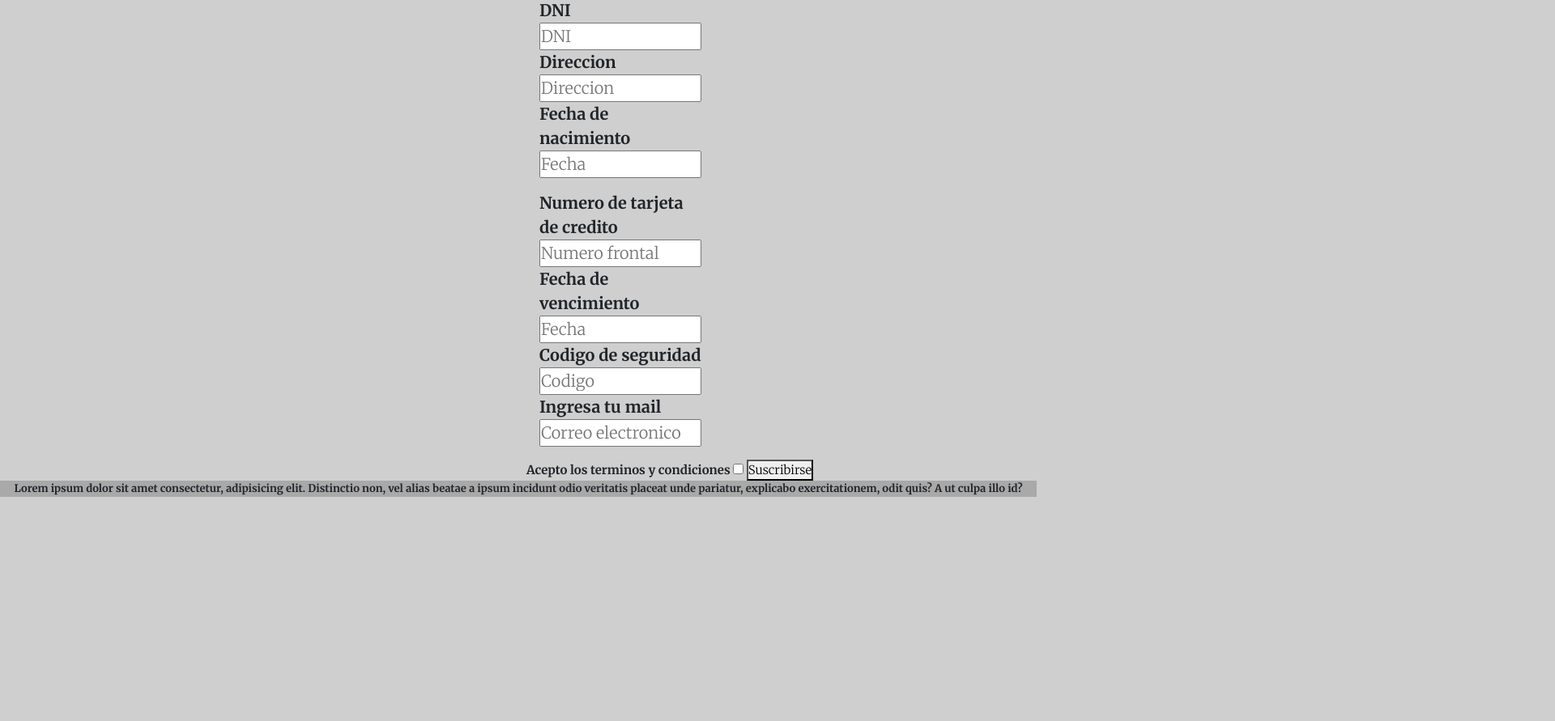
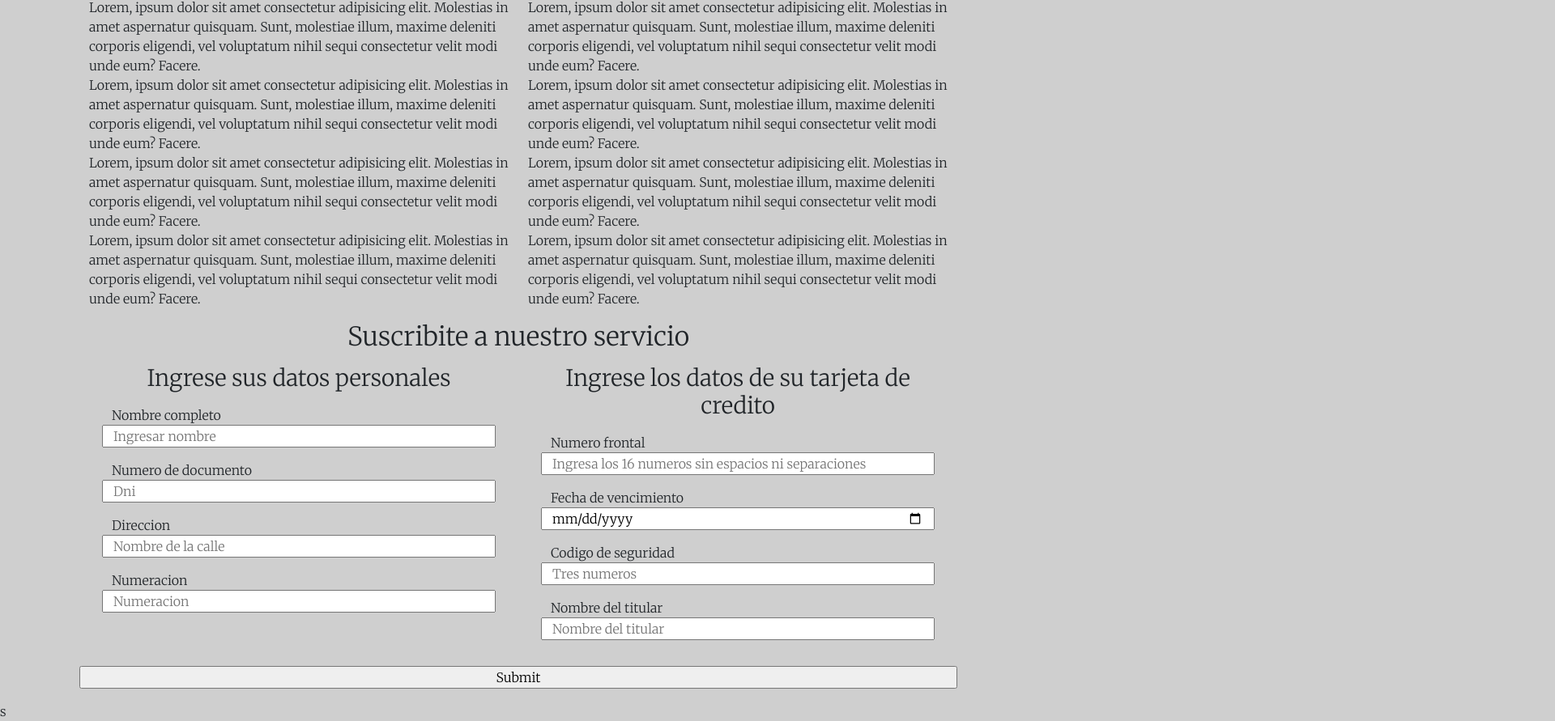
Before and after one commit to JuanPuente997/Todo-urgencias, a plain HTML site: page pages/suscribite.html in a window 1280 px wide. Shown: the part 358-1249 px from the top of the page at 81% size, 1920 px wide, since content can reach past the window. Before the commit the page ends 972 px from the top, so only its background shows below. Drawn offline with nearby package versions, Linux system fonts and the light colour scheme; some icons are missing.

Commit message:
agregando la edicion con bootstrap a la pagina de suscripcion

```diff
--- a/pages/suscribite.html
+++ b/pages/suscribite.html
@@ -31,47 +31,124 @@
             </ul>
         </nav>
     </header>
-  <main>
-        <h2 class="subtitulosuscribite">Suscribite al servicio</h2>
-    <div class="compodesuscripcion1">
-        <label for="nombre completo"> <strong> Nombre completo</strong></label>
-        <input type="text" id="nombre completo" placeholder="Nombre completo">
-        <label for="dni"><strong>DNI</strong></label>
-        <input type="number" id="dni" placeholder="DNI">
-        <label for="direccion"><strong>Direccion</strong> </label>
-        <input type="text" id="direccion" placeholder="Direccion">
-        <label for="fecha de nacimiento"><strong>Fecha de nacimiento</strong> </label>
-        <input type="number" id="fecha de necimiento" placeholder="Fecha">
-    </div>
-    <div class="campodesuscripcion2">
-        <label for="numero de tarjeta"><strong>Numero de tarjeta de credito</strong></label>
-        <input type="number" id="numero de tarjeta" placeholder="Numero frontal">
-        <label for="fecha de nacimiento"><strong>Fecha de vencimiento</strong></label>
-        <input type="number" id="feche de vencimiento" placeholder="Fecha">
-        <label for="codigo de seguridad"><strong>Codigo de seguridad</strong></label>
-        <input type="password" id="codigo de seguridad" placeholder="Codigo">
-        <label for="mail"> <strong> Ingresa tu mail</strong></label>
-        <input type="email" id="mail" placeholder="Correo electronico">
-    </div>
-    <article class="checkboxcondiciones">
-        <label for="terminos y condiciones"> <strong> Acepto los terminos y condiciones</strong></label>
-        <input type="checkbox" id="terminos y condiciones">
-        <button class="buttonsuscribite">Suscribirse</button>
-    </article>
+    <main>
+        <div class="container">
+            <div class="row">
+                <div class="col-12 col-md-12">
+                    <h1 class="beneficiossuscribite">Nuestros beneficios</h1>
+                </div>
+                <div class="col-12 col-md-6">
+                    <h3 class="subtitulosbeneficios">Descuentos del mes corriente</h3>
+                    <p class="parrafossuscribite">Lorem, ipsum dolor sit amet consectetur adipisicing elit.
+                        Molestias in amet aspernatur quisquam. Sunt, molestiae illum,
+                        maxime deleniti corporis eligendi, vel voluptatum nihil sequi
+                        consectetur velit modi unde eum? Facere.
+                    </p>
+                    <p class="parrafossuscribite">Lorem, ipsum dolor sit amet consectetur adipisicing elit.
+                        Molestias in amet aspernatur quisquam. Sunt, molestiae illum,
+                        maxime deleniti corporis eligendi, vel voluptatum nihil sequi
+                        consectetur velit modi unde eum? Facere.
+                   </p>
+                   <p class="parrafossuscribite">Lorem, ipsum dolor sit amet consectetur adipisicing elit.
+                        Molestias in amet aspernatur quisquam. Sunt, molestiae illum,
+                        maxime deleniti corporis eligendi, vel voluptatum nihil sequi
+                        consectetur velit modi unde eum? Facere.
+                    </p>
+                    <p class="parrafossuscribite">Lorem, ipsum dolor sit amet consectetur adipisicing elit.
+                        Molestias in amet aspernatur quisquam. Sunt, molestiae illum,
+                         maxime deleniti corporis eligendi, vel voluptatum nihil sequi
+                        consectetur velit modi unde eum? Facere.
+                    </p>
+
+                </div>
+                <div class="col-12 col-md-6">
+                    <h3 class="subtitulosbeneficios">Paquete full urgencias</h3>
+                    <p class="parrafossuscribite">Lorem, ipsum dolor sit amet consectetur adipisicing elit.
+                        Molestias in amet aspernatur quisquam. Sunt, molestiae illum,
+                        maxime deleniti corporis eligendi, vel voluptatum nihil sequi
+                        consectetur velit modi unde eum? Facere.
+                    </p>
+                    <p class="parrafossuscribite">Lorem, ipsum dolor sit amet consectetur adipisicing elit.
+                        Molestias in amet aspernatur quisquam. Sunt, molestiae illum,
+                        maxime deleniti corporis eligendi, vel voluptatum nihil sequi
+                        consectetur velit modi unde eum? Facere.
+                   </p>
+                   <p class="parrafossuscribite">Lorem, ipsum dolor sit amet consectetur adipisicing elit.
+                        Molestias in amet aspernatur quisquam. Sunt, molestiae illum,
+                        maxime deleniti corporis eligendi, vel voluptatum nihil sequi
+                        consectetur velit modi unde eum? Facere.
+                    </p>
+                    <p class="parrafossuscribite">Lorem, ipsum dolor sit amet consectetur adipisicing elit.
+                        Molestias in amet aspernatur quisquam. Sunt, molestiae illum,
+                         maxime deleniti corporis eligendi, vel voluptatum nihil sequi
+                        consectetur velit modi unde eum? Facere.
+                    </p>
+
+                </div>
+            </div>
+        </div>
     </main>
-    <main class="suscribitemain">
+        <footer>
+        <h2 class="suscribitebootstrap">Suscribite a nuestro servicio</h2>
+    <section>
+        <div class="container">
+            <div class="row">
+              <div class="col-12 col-md-6">
+                  <h3 class="h3suscribite">Ingrese sus datos personales</h3>
+                  <div class="row">
+                      <label for="nombrecompleto">Nombre completo</label>
+                      <input type="text" id="nombrecompleto" placeholder="Ingresar nombre">
+                  </div>
+                  <div class="row">
+                    <label for="numerodedocumento">Numero de documento</label>
+                    <input type="number" id="numerodedocumento" placeholder="Dni">
+                    </div>
+                    <div class="row">
+                        <label for="domicilio">Direccion</label>
+                        <input type="onlitext" id="domicilio" placeholder="Nombre de la calle">
+                    </div>
+                    <div class="row">
+                        <label for="Numeracion">Numeracion</label>
+                        <input type="number" id="Numeracion" placeholder="Numeracion">
+                    </div>
+            </div>
+              <div class="col-12 col-md-6">
+                <h3 class="h3suscribite">Ingrese los datos de su tarjeta de credito</h3>
+                <div class="row">
+                    <label for="numero frontal">Numero frontal</label>
+                    <input type="number" id="numero frontal" placeholder="Ingresa los 16 numeros sin espacios ni separaciones">
+                </div>
+                <div class="row">
+                    <label for="Fecha de vencimiento">Fecha de vencimiento</label>
+                        <input type="date" id="Fecha de vencimiento">
+                </div>
+                <div class="row">
+                    <label for="codigo de seguridad">Codigo de seguridad</label>
+                    <input type="password"id="codigo de seguridad"  placeholder="Tres numeros">
+                </div>
+                <div class="row">
+                    <label for="nombre del titular">Nombre del titular</label>
+                    <input type="text" id="nombre del titular" placeholder="Nombre del titular">
+                </div>
+              </div>
+            </div>
+        </div>
+    </section>
 
-  </main>
-    <footer>
-        <section class="piedepaginasuscribite">
-            <strong >Lorem ipsum dolor sit amet consectetur,
-                 adipisicing elit. Distinctio non, vel alias
-                  beatae a ipsum incidunt odio veritatis placeat
-                   unde pariatur, explicabo exercitationem, odit
-                    quis? A ut culpa illo id?
-            </strong>
+
+    <section>
+        <div class="container">
+
+                  <div class="row">
+                    <label for="submit"></label>
+                    <input type="submit" id="submit" placeholder="enviar">
+                  </div>
+
+            </div>
         </section>
-        </footer>
+    <script src="https://cdn.jsdelivr.net/npm/bootstrap@5.1.3/dist/js/bootstrap.bundle.min.js" integrity="sha384-ka7Sk0Gln4gmtz2MlQnikT1wXgYsOg+OMhuP+IlRH9sENBO0LRn5q+8nbTov4+1p" crossorigin="anonymous"></script>s
+    </body>
+    </html>
         <script src="https://cdn.jsdelivr.net/npm/bootstrap@5.1.3/dist/js/bootstrap.bundle.min.js" integrity="sha384-ka7Sk0Gln4gmtz2MlQnikT1wXgYsOg+OMhuP+IlRH9sENBO0LRn5q+8nbTov4+1p" crossorigin="anonymous"></script>
 </body>
 </html>
```
